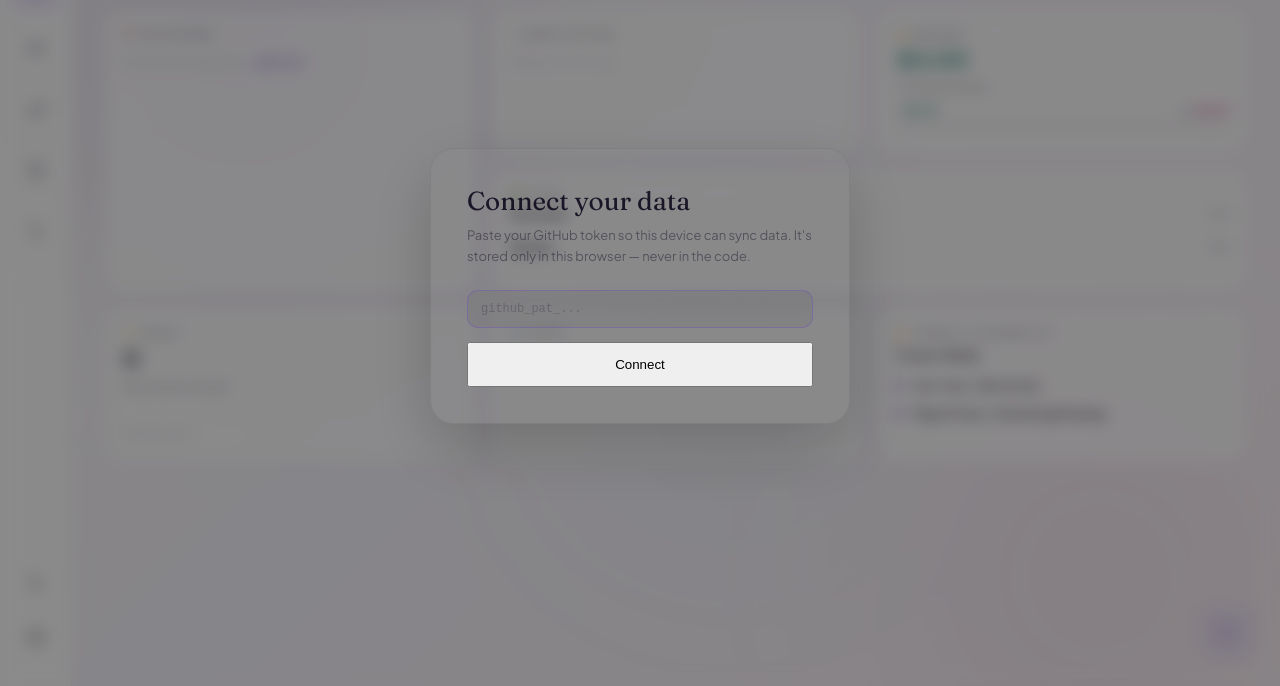
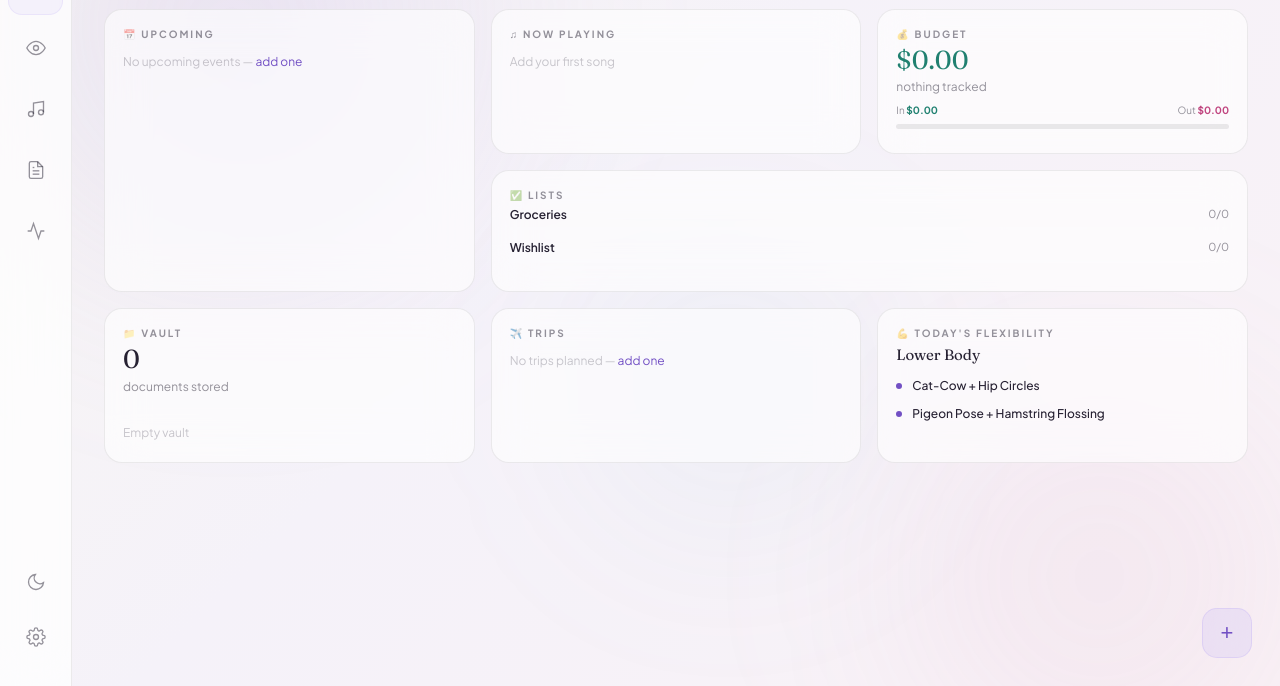
Before and after one commit to vsz18/sight-sound, a plain HTML site: page index.html in a window 1280 px wide. Shown: the part 114-800 px from the top of the page. Drawn offline with Linux system fonts and the light colour scheme.

Commit message:
Remove auto token setup overlay on load
Co-Authored-By: Claude Sonnet 4.6 <noreply@anthropic.com>

```diff
--- a/index.html
+++ b/index.html
@@ -3870,7 +3870,6 @@ loadState().then(() => {
   initTheme();
   initCal();
   renderAll();
-  if (!ghToken()) showTokenSetup();
 });
 </script>
 </body>
```
